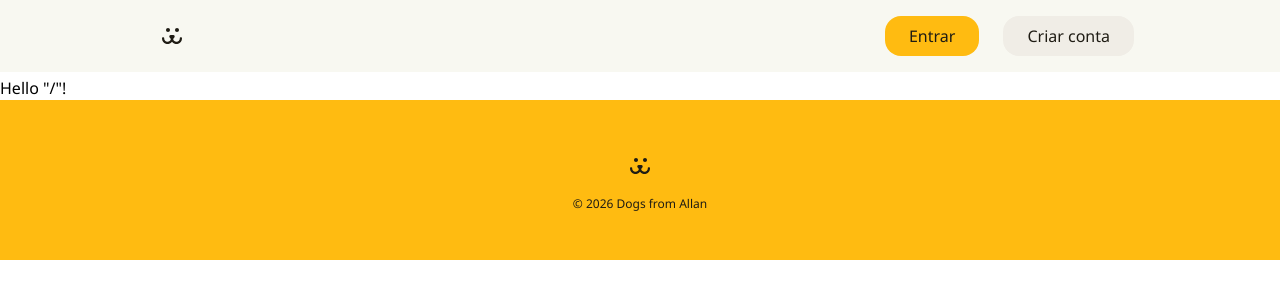
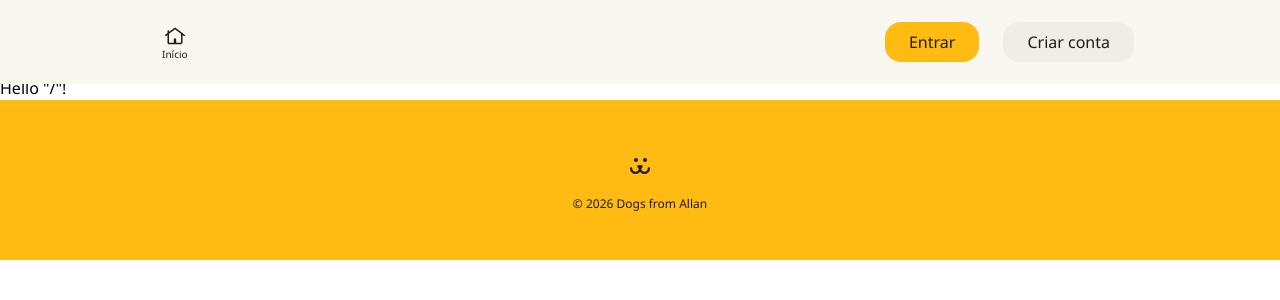
Before and after one commit to allangdasilva/react-dogs, a React (Vite) app: page / in a window 1280 px wide. Shown: the top 300 px of the page. Built offline with nearby package versions, Linux system fonts and the light colour scheme.

Commit message:
feat: adiciona AnchorLabel e altera o ícone de 'home'

```diff
--- a/src/components/Header.tsx
+++ b/src/components/Header.tsx
@@ -4,6 +4,8 @@ import { useAuthStore } from "../features/auth/store/auth.store";
 import { useQuery } from "@tanstack/react-query";
 import { fetchCurrentUser } from "../features/auth/api/get-user";
 import type { UserSchema } from "../features/auth/types/user.schema";
+import HomeIcon from "./svgs/HomeIcon";
+import AnchorLabel from "./AnchorLabel";
 
 const anchorElementPrimary =
   "px-6 bg-primary hover:bg-primary-dark focus-visible:bg-primary-dark";
@@ -25,10 +27,11 @@ const Header = () => {
       <div className="max-w-base p-4">
         <nav className="flex flex-col items-center justify-center gap-6 text-base-700 xs:flex-row xs:justify-between">
           <AnchorRouter
-            className="inline-block hover:bg-base-300 focus-visible:bg-base-300"
+            className=" hover:bg-base-300 focus-visible:bg-base-300"
             to="/"
           >
-            <LogoIcon />
+            <HomeIcon />
+            <AnchorLabel>Início</AnchorLabel>
           </AnchorRouter>
 
           <div className="flex flex-col items-center justify-center gap-6 xxs:flex-row">
```
